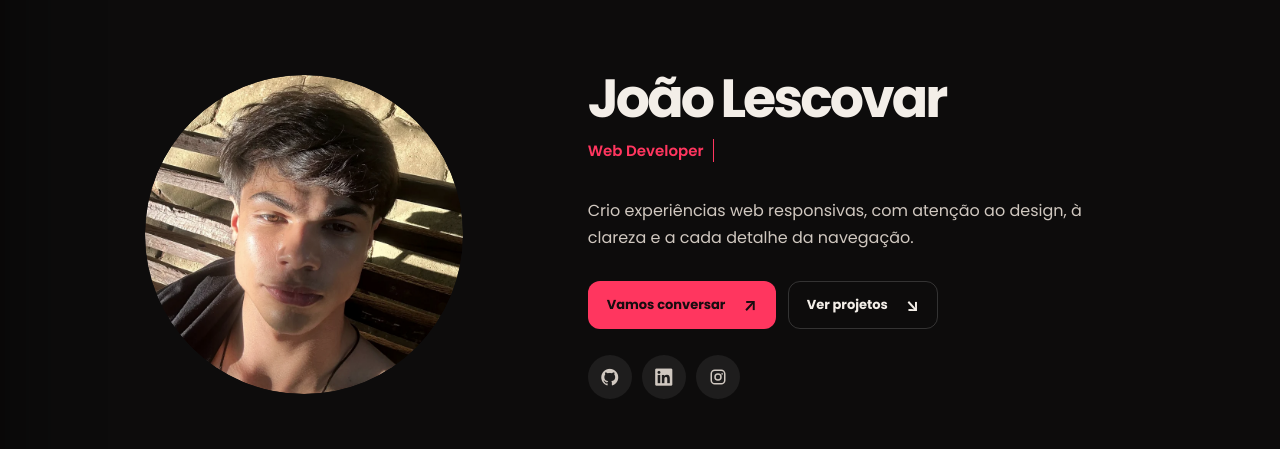
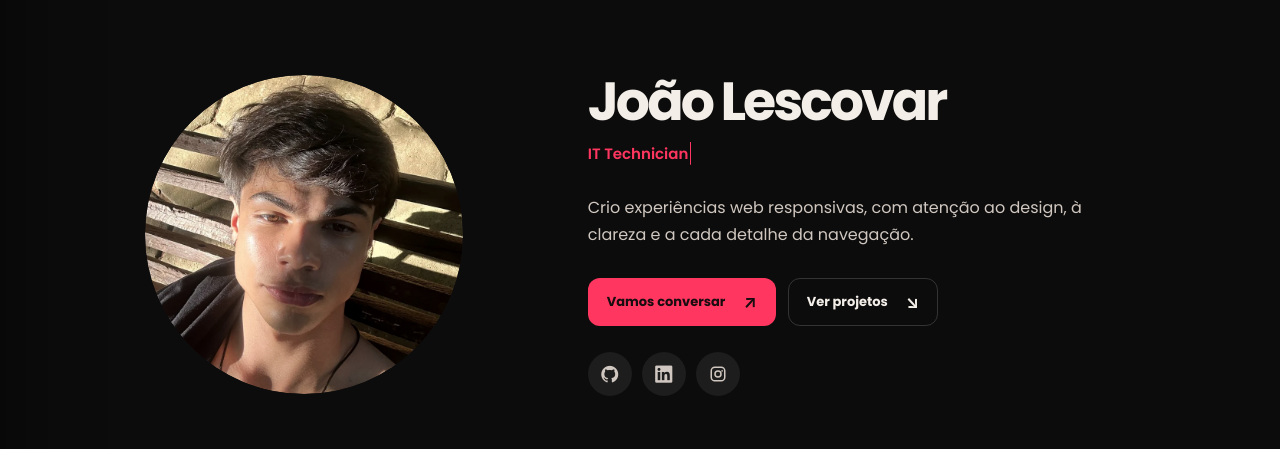
Before and after one commit to jrlescovar/jrlescovardeveloper, a React (Vite) app: page / in a window 1280 px wide. Shown: the part 212-661 px from the top of the page. Built offline with nearby package versions, Linux system fonts and the light colour scheme.

Commit message:
Alterna cargos Web Developer e IT Technician na apresentacao

```diff
--- a/principal.css
+++ b/principal.css
@@ -1931,17 +1931,18 @@ button:focus-visible {
 
 @keyframes profileRoleTyping {
   0%,
-  12% {
-    width: 0;
-  }
-
-  48%,
-  82% {
-    width: 13ch;
-  }
-
+  6% {
+    clip-path: inset(0 100% 0 0);
+  }
+
+  24%,
+  41% {
+    clip-path: inset(0 0 0 0);
+  }
+
+  50%,
   100% {
-    width: 0;
+    clip-path: inset(0 100% 0 0);
   }
 }
 
@@ -2042,16 +2043,30 @@ button:focus-visible {
 }
 
 .hero .profile-card h1 + .profile-role {
-  display: inline-block;
-  width: 0;
+  display: inline-grid;
+  width: auto;
   margin-top: 12px;
-  overflow: hidden;
-  border-right: 1px solid var(--accent);
   color: var(--accent);
   font-size: 15px;
   font-weight: 600;
   white-space: nowrap;
-  animation: profileRoleTyping 4s steps(13, end) infinite, profileRoleCaret 0.75s step-end infinite;
+}
+
+.profile-role-word {
+  grid-area: 1 / 1;
+  justify-self: start;
+  padding-right: 2px;
+  border-right: 1px solid var(--accent);
+  clip-path: inset(0 100% 0 0);
+  animation: profileRoleTyping 8s steps(13, end) infinite, profileRoleCaret 0.75s step-end infinite;
+}
+
+.profile-role-word:nth-child(2) {
+  animation-delay: 4s, 0s;
+}
+
+.profile-role-static {
+  display: none;
 }
 
 .hero-description {
@@ -2397,5 +2412,14 @@ button:focus-visible {
     width: auto;
     border-right: 0;
     animation: none;
-  }
-}
+    white-space: normal;
+  }
+
+  .profile-role-word {
+    display: none;
+  }
+
+  .profile-role-static {
+    display: inline;
+  }
+}
--- a/src/App.jsx
+++ b/src/App.jsx
@@ -6,6 +6,14 @@ const github = "https://github.com/jrlescovar";
 const linkedin = "https://www.linkedin.com/in/jo%C3%A3o-lescovar-18b951277/";
 const instagram = "https://instagram.com/jrlescovar";
 const galleryImageCache = new Map();
+
+function ProfileRole() {
+  return <p className="profile-role" aria-label="Web Developer / IT Technician">
+    <span className="profile-role-word" aria-hidden="true">Web Developer</span>
+    <span className="profile-role-word" aria-hidden="true">IT Technician</span>
+    <span className="profile-role-static" aria-hidden="true">Web Developer / IT Technician</span>
+  </p>;
+}
 
 function preloadGalleryImages(images = []) {
   if (typeof Image === "undefined") return;
@@ -383,7 +391,7 @@ function App() {
     <main className="page-shell" id="conteudo">
       <section className="hero" id="inicio" aria-label="Apresentação de João Lescovar"><div className="profile-card">
         <div className="portrait-ring"><img src="/img/perfil.webp" alt="Foto de João Lescovar" width="830" height="900" decoding="async" fetchPriority="high" /></div>
-        <div className="profile-card-content"><h1>João Lescovar</h1><p className="profile-role">Web Developer</p><p className="hero-description">{text.heroDescription}</p><div className="hero-actions"><a className="button-primary" href="mailto:jrlescovar@gmail.com">{text.contactAction} <span aria-hidden="true">↗</span></a><a className="button-secondary" href="#projetos" onClick={(event) => navigate(event, "projetos")}>{text.projectsAction} <span aria-hidden="true">↘</span></a></div><SocialIcons /></div>
+        <div className="profile-card-content"><h1>João Lescovar</h1><ProfileRole /><p className="hero-description">{text.heroDescription}</p><div className="hero-actions"><a className="button-primary" href="mailto:jrlescovar@gmail.com">{text.contactAction} <span aria-hidden="true">↗</span></a><a className="button-secondary" href="#projetos" onClick={(event) => navigate(event, "projetos")}>{text.projectsAction} <span aria-hidden="true">↘</span></a></div><SocialIcons /></div>
       </div></section>
 
       <section className="projects-section" id="projetos" aria-labelledby="projectsTitle">
```
